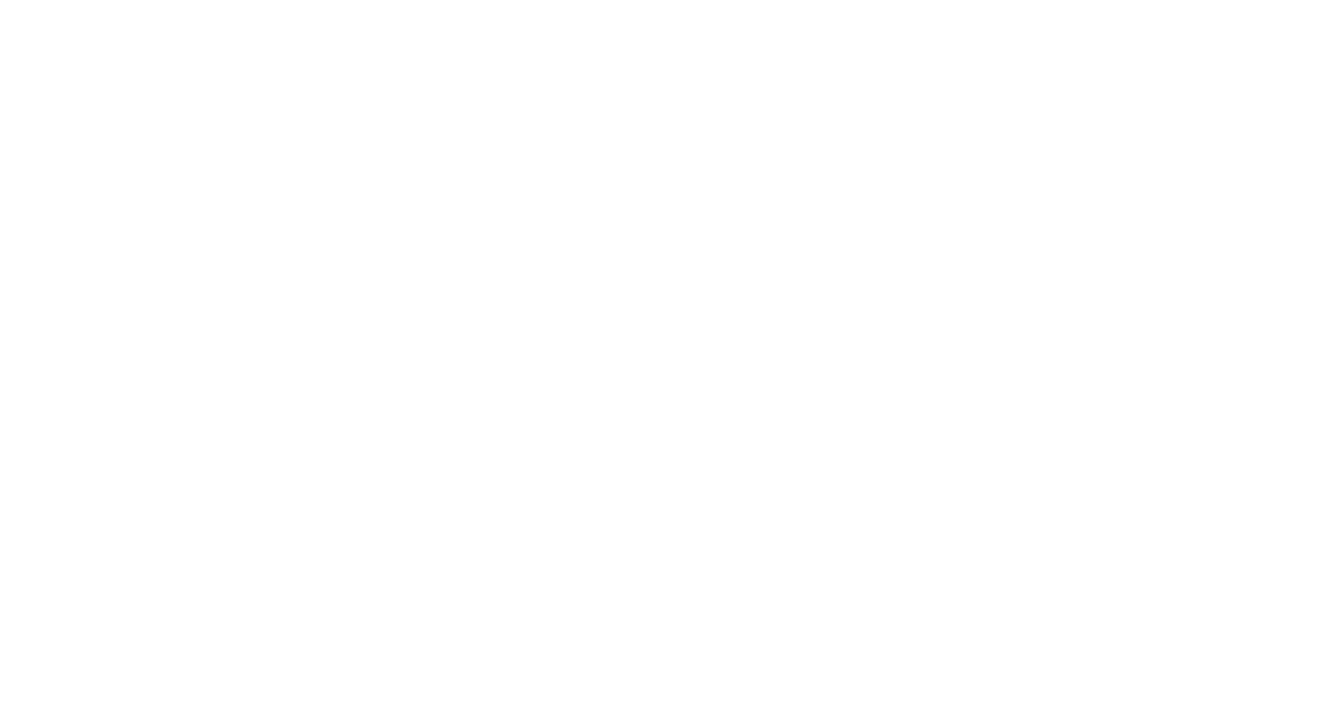
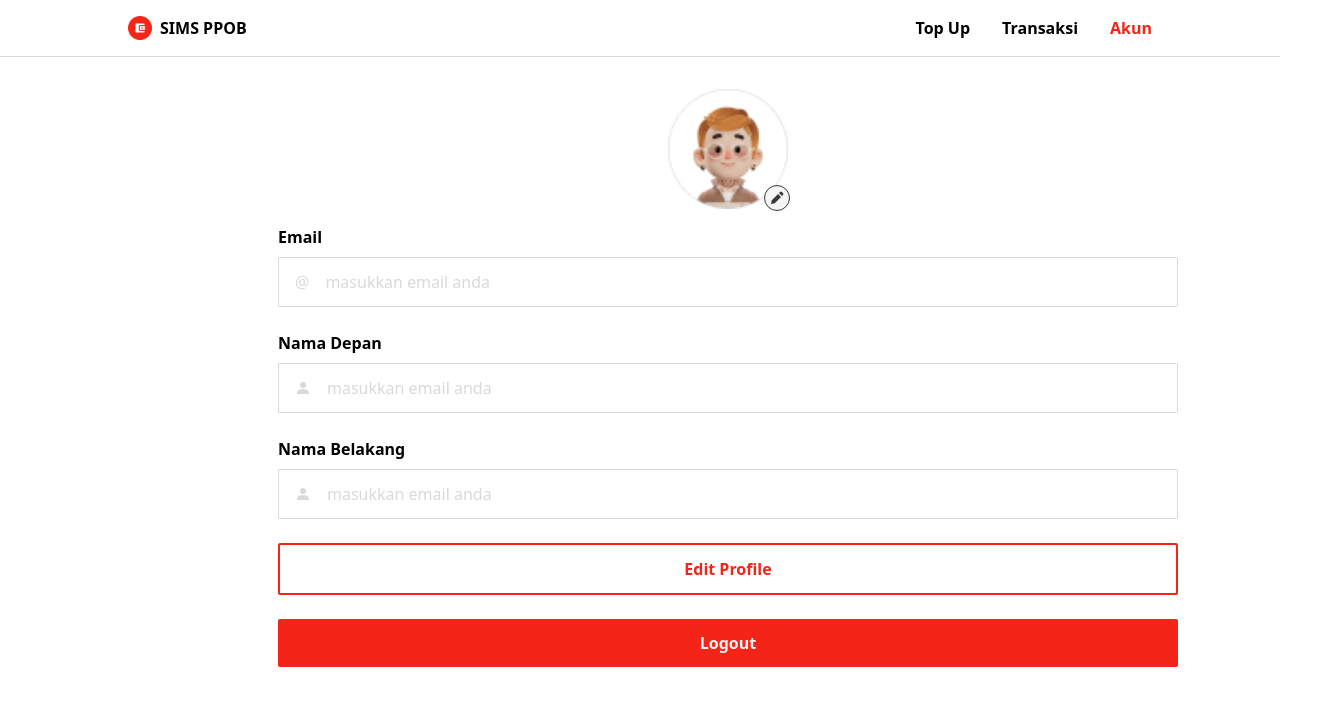
Before and after one commit to dhanakbar/sims-ppob-maulana, a React (Create React App) app: page /account in a window 1280 px wide. Before the commit this address had no page. Shown: the top 706 px of the page, 1328 px wide, since content can reach past the window. Built offline with nearby package versions, Linux system fonts and the light colour scheme.

Commit message:
create: create profile page

```diff
--- a/src/App.js
+++ b/src/App.js
@@ -6,6 +6,7 @@ import Home from "./pages/home";
 import TopUp from "./pages/topup";
 import Prepaid from "./pages/prepaid";
 import Transaction from "./pages/transaction";
+import Account from "./components/account";
 
 function App() {
   return (
@@ -17,6 +18,7 @@ function App() {
         <Route path="/topup" element={<TopUp />} />
         <Route path="/prepaid" element={<Prepaid />} />
         <Route path="/transaction" element={<Transaction />} />
+        <Route path="/account" element={<Account />} />
       </Routes>
     </BrowserRouter>
   );
--- /dev/null
+++ b/src/components/account/index.js
@@ -0,0 +1,85 @@
+import React from "react";
+import { Helmet } from "react-helmet";
+import { BiSolidPencil } from "react-icons/bi";
+import Layout from "../layout";
+import { useForm } from "react-hook-form";
+import { BsFillPersonFill } from "react-icons/bs";
+
+const Account = () => {
+  const { register, handleSubmit } = useForm();
+  return (
+    <>
+      <Helmet>
+        <title>Account</title>
+      </Helmet>
+      <Layout>
+        <div className="w-[1200px] mx-auto flex flex-col gap-4 items-center justify-center py-8">
+          <div>
+            <img src="/assets/icons/profil_foto.png" width={120} alt="" />
+            <button className="rounded-full border border-gray p-1 bg-white-color text-neutral-color hover:text-white-color hover:bg-neutral-color absolute translate-x-24 -translate-y-6">
+              <BiSolidPencil />
+            </button>
+          </div>
+          <div className="flex gap-6 flex-col w-3/4">
+            <div className="flex flex-col gap-2">
+              <label className="font-semibold">Email</label>
+              <div className="flex">
+                <div className="text-gray-color h-full border border-gray-color px-4 py-3 border-r-0 rounded-r-none rounded-sm">
+                  @
+                </div>
+                <input
+                  className="border active:bg-none border-gray-color border-gray-200 rounded-l-none rounded-sm border-l-0 placeholder:text-gray-color w-full"
+                  placeholder="masukkan email anda"
+                  type="email"
+                  {...register("email", {
+                    required: true,
+                  })}
+                />
+              </div>
+            </div>
+            <div className="flex flex-col gap-2">
+              <label className="font-semibold">Nama Depan</label>
+              <div className="flex">
+                <div className="h-full border border-gray-color px-4 py-4 border-r-0 rounded-sm rounded-r-none">
+                  <BsFillPersonFill className="text-gray-color" />
+                </div>
+                <input
+                  className="border active:bg-none border-gray-color border-gray-200 rounded-l-none rounded-sm border-l-0 placeholder:text-gray-color w-full"
+                  placeholder="masukkan email anda"
+                  type="text"
+                  {...register("first_name", {
+                    required: true,
+                  })}
+                />
+              </div>
+            </div>
+            <div className="flex flex-col gap-2">
+              <label className="font-semibold">Nama Belakang</label>
+              <div className="flex">
+                <div className="h-full border border-gray-color px-4 py-4 border-r-0 rounded-sm rounded-r-none">
+                  <BsFillPersonFill className="text-gray-color" />
+                </div>
+                <input
+                  className="border active:bg-none border-gray-color border-gray-200 rounded-l-none rounded-sm border-l-0 placeholder:text-gray-color w-full"
+                  placeholder="masukkan email anda"
+                  type="text"
+                  {...register("last_name", {
+                    required: true,
+                  })}
+                />
+              </div>
+            </div>
+            <button className="border-2 border-primary-color py-3 rounded-sm text-primary-color font-semibold">
+              Edit Profile
+            </button>
+            <button className="bg-primary-color py-3 rounded-sm  font-semibold text-white-color">
+              Logout
+            </button>
+          </div>
+        </div>
+      </Layout>
+    </>
+  );
+};
+
+export default Account;
--- a/src/components/navbar/index.js
+++ b/src/components/navbar/index.js
@@ -25,7 +25,13 @@ const Navbar = () => {
           >
             <Link to={"/transaction"}>Transaksi</Link>
           </li>
-          <li>Akun</li>
+          <li
+            className={`${
+              isActivePathName("/account") && "text-primary-color"
+            }`}
+          >
+            <Link to="/account">Akun</Link>
+          </li>
         </ul>
       </div>
     </nav>
```
